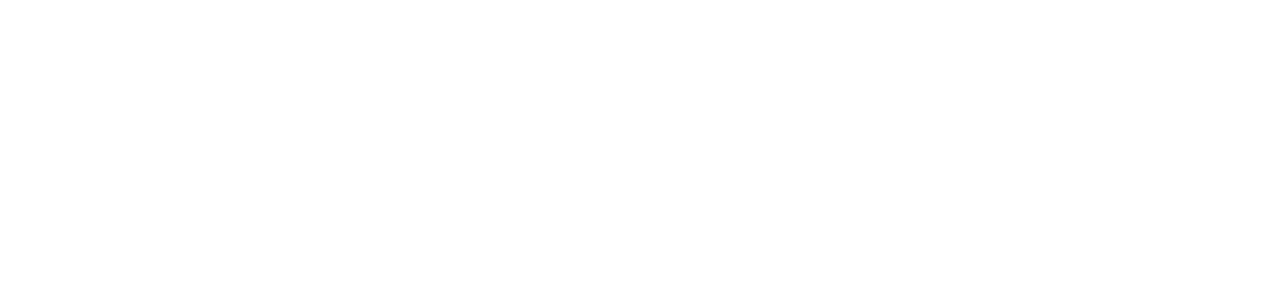
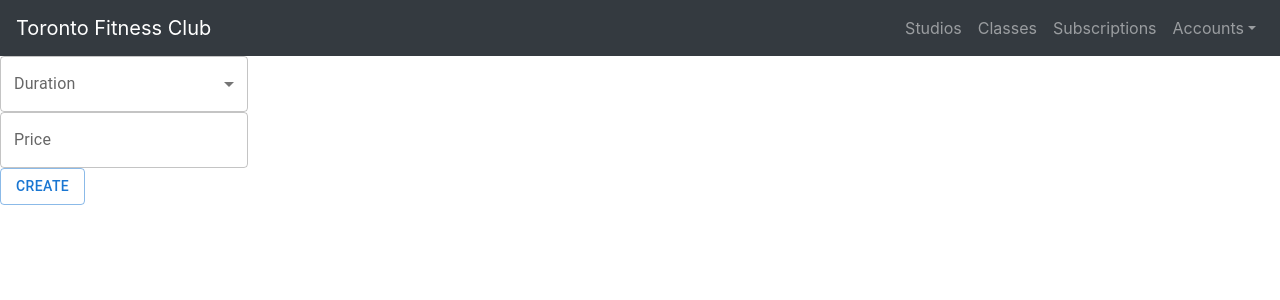
Before and after one commit to halasheta/toronto-fitness-club, a React (Create React App) app in the folder PF/fitness-club/: page /subscriptions/add in a window 1280 px wide. Before the commit this address had no page. Shown: the top 300 px of the page. Built offline with nearby package versions, Linux system fonts and the light colour scheme; no server answers.

Commit message:
dropdown to nav bar, fixed login signup functionality

```diff
--- a/PF/fitness-club/src/App.js
+++ b/PF/fitness-club/src/App.js
@@ -14,6 +14,7 @@ import StudiosAPIContext, { useStudioAPIContext } from "./contexts/StudiosAPICon
 import CreateStudio from "./components/Studio/CreateStudio";
 import UserAPIContext, {useUserAPIContext} from "./contexts/UserAPIContext";
 import StudioProfile from "./components/Studio/StudioProfile";
+import Subscription from "./components/Subscription";
 
 function App() {
     const studios = (
@@ -39,6 +40,7 @@ function App() {
 
                       {/* subscriptions paths */}
                       <Route path="subscriptions/" element={<Subscriptions/>}/>
+                      <Route path="subscriptions/add" element={<Subscription/>}/>
 
                       {/* accounts paths */}
                       <Route path="profile/" element={<Profile/>}/>
--- /dev/null
+++ b/PF/fitness-club/src/components/Subscription/index.js
@@ -0,0 +1,96 @@
+import React, {useContext, useState} from 'react';
+import {Autocomplete, Box, Button, FormControl, Input, InputLabel, MenuItem, Select, TextField} from "@mui/material";
+import { tokenHandle } from "../../pages/login";
+import { useNavigate } from "react-router-dom";
+import $ from 'jquery';
+import UserAPIContext from "../../contexts/UserAPIContext";
+import Status404 from "../Common/Errors/Status404";
+
+const Subscription = () => {
+    let navigate = useNavigate();
+
+    const [duration, setDuration] = useState("");
+    const [price, setPrice] = useState(0.00);
+
+    const { isAdmin } = useContext(UserAPIContext);
+
+    const submitReq = () => {
+        tokenHandle()
+            .then(success => {
+                if (!success) {
+                    // TODO: deal with unauthorized access (when a (non-admin) tries to access it)
+                    localStorage.setItem("lastPage", "/subscriptions/add")
+                    navigate("/login");
+                } else {
+                    fetch('http://localhost:8000/subscriptions/new/', {
+                        method: 'POST',
+                        headers: {
+                            'Content-Type': 'application/json',
+                            'Authorization': `Bearer ${localStorage.getItem("token")}`,
+                        },
+                        body: JSON.stringify({
+                            duration: duration,
+                            price: price
+                        })
+                    })
+                        .then(r => {
+                            if (r.ok) {
+                                navigate('/subscriptions');
+                            } else {
+                                return r.json();
+                            }
+                        })
+                        .then(r => {
+                            let res = r.valueOf();
+                            console.log(res);
+                        })
+                        .catch(err => console.log(err))
+                }
+            })
+
+    }
+
+
+    const durationChange = (event) => {
+        setDuration(event.target.value);
+    };
+
+    const priceChange = (event) => {
+        setPrice(event.target.value);
+    };
+
+    // TODO: fix dollar sign https://bytutorial.com/blogs/css3/how-to-add-a-currency-sign-inside-a-textbox-field
+    return (
+        <Box sx={{ minWidth: 120 }}>
+            <FormControl>
+                <InputLabel id="select-duration-label">Duration</InputLabel>
+                <Select
+                    labelId="select-duration-label"
+                    id="select-duration"
+                    value={duration}
+                    label="Duration"
+                    onChange={durationChange}
+                >
+                    <MenuItem value={"ANNUAL"}>Annual</MenuItem>
+                    <MenuItem value={"BIANNUAL"}>Biannual</MenuItem>
+                    <MenuItem value={"MONTHLY"}>Monthly</MenuItem>
+                    <MenuItem value={"BIWEEKLY"}>Biweekly</MenuItem>
+                    <MenuItem value={"WEEKLY"}>Weekly</MenuItem>
+                    <MenuItem value={"DAILY"}>Daily</MenuItem>
+                </Select>
+                <TextField
+                    id="filled-number"
+                    label="Price"
+                    type="Number"
+                    variant="outlined"
+                    onChange={priceChange}
+                />
+            </FormControl>
+            <br/>
+            <Button id="create-button" variant="outlined" onClick={submitReq}>CREATE</Button>
+        </Box>
+    );
+}
+
+
+export default Subscription;
--- a/PF/fitness-club/src/pages/login/index.js
+++ b/PF/fitness-club/src/pages/login/index.js
@@ -1,14 +1,13 @@
-import React, {useContext, useState} from 'react';
-import { useNavigate } from 'react-router-dom';
+import React, {useContext, useEffect, useState} from 'react';
+import { useNavigate, Link } from 'react-router-dom';
 import { TextField, Button } from "@mui/material";
-import StudiosAPIContext from "../../contexts/StudiosAPIContext";
 import UserAPIContext from "../../contexts/UserAPIContext";
 
 const Login = () => {
     const [email, setEmail] = useState("");
     const [password, setPassword] = useState("");
     const [validLogin, setValid] = useState(true);
-    const { setIsAdmin, setSubscription } = useContext(UserAPIContext);
+    const { isAdmin, subscription, setIsAdmin, setSubscription } = useContext(UserAPIContext);
 
     let navigate = useNavigate();
 
@@ -28,8 +27,8 @@ const Login = () => {
                 return Promise.reject(response);
             }
             return response.json()
-        }).then(data => {
-            if (data.access === undefined){
+        }).then(async data => {
+            if (data.access === undefined) {
                 setValid(false);
             } else {
                 localStorage.setItem("token", data.access);
@@ -37,16 +36,16 @@ const Login = () => {
                 fetch("http://localhost:8000/accounts/user/profile/", {
                     method: 'GET',
                     headers: {
-                        'Authorization': `Bearer ${localStorage.getItem("token")}`,
+                        'Authorization': `Bearer ${data.access}`,
                     }
-                }) .then(response => {
-                    if (!response.ok){
+                }).then(response => {
+                    if (!response.ok) {
                         return Promise.reject(response);
                     }
                     return response.json()
                 }).then(data => {
                     setIsAdmin(data.is_superuser);
-                    setSubscription(data.subscription);
+                    setSubscription(String(data.subscription));
                     navigate("/");
                 }).catch(err => {
                     console.log(err);
@@ -57,16 +56,21 @@ const Login = () => {
         })
     }
 
+    return <>
 
-    return <>
-        <TextField id="email" label="Email" variant="outlined" type="email"
-        onChange={e => setEmail(e.target.value)}/>
+        <h1>Log In</h1>
+        <form>
+            <TextField id="email" label="Email" variant="outlined" type="email" error={!validLogin} required
+            onChange={e => setEmail(e.target.value)}/>
+            <br/>
+            <TextField id="password" label="Password" variant="outlined" type="password" required
+            onChange={e => setPassword(e.target.value)} error={!validLogin}
+                       helperText={!validLogin ? 'Invalid email or password.' : ' '}/>
+            <br/>
+            <Button id="login-button" variant="contained" onClick={submitReq}>Log in</Button>
+        </form>
         <br/>
-        <TextField id="password" label="Password" variant="outlined" type="password"
-        onChange={e => setPassword(e.target.value)} error={!validLogin}
-                   helperText={!validLogin ? 'Invalid email or password.' : ' '}/>
-        <br/>
-        <Button id="login-button" variant="contained" onClick={submitReq}>Log in</Button>
+        <Link to="/signup">Don't have an account? <u>Sign up here!</u></Link>
     </>
 }
 
--- a/PF/fitness-club/src/pages/nav-bar/index.js
+++ b/PF/fitness-club/src/pages/nav-bar/index.js
@@ -1,10 +1,32 @@
-import React from 'react';
-import {Outlet} from "react-router-dom";
-import {NavLink,Navbar, NavbarBrand, Nav} from "react-bootstrap";
+import React, {useEffect, useState} from 'react';
+import {Outlet, useNavigate, Link} from "react-router-dom";
+import {NavLink, Navbar, NavbarBrand, Nav, NavDropdown} from "react-bootstrap";
 import {LinkContainer} from 'react-router-bootstrap';
+import {tokenHandle} from "../login";
 
 
 const Layout = () => {
+    const navigate = useNavigate();
+    const [loggedIn, setLoggedIn] = useState(false);
+
+
+    const logOut = () => {
+        localStorage.setItem("token", null);
+        localStorage.setItem("refresh", null);
+        navigate("/login")
+
+    }
+
+    useEffect(() => {
+        tokenHandle().then(success => {
+            if (!success){
+                setLoggedIn(false);
+            } else {
+                setLoggedIn(true);
+            }}
+        )
+    })
+    // TODO: toggle log in/sign up when all else is log-out is hidden and vice versa
 
     return (
         <div>
@@ -15,7 +37,22 @@ const Layout = () => {
 
                     <LinkContainer to="/classes"><NavLink>Classes</NavLink></LinkContainer>
                     <LinkContainer to="/subscriptions"><NavLink>Subscriptions</NavLink></LinkContainer>
-                    <LinkContainer to="/profile"><NavLink>Profile</NavLink></LinkContainer>
+
+                    {loggedIn &&
+                        <NavDropdown title="Accounts" id="basic-nav-dropdown">
+                        <NavDropdown.Item as={Link} to="/profile">Profile</NavDropdown.Item>
+                        <NavDropdown.Item as={Link} to="/payments">Payments</NavDropdown.Item>
+                        {/*<LinkContainer to="/payments"><NavDropdown.Item>Payments</NavDropdown.Item></LinkContainer>*/}
+                        <NavDropdown.Divider />
+                        <NavDropdown.Item onClick={logOut}>Log Out</NavDropdown.Item>
+                    </NavDropdown>}
+
+                    {!loggedIn &&
+                        <NavDropdown title="Accounts" id="basic-nav-dropdown">
+                            <NavDropdown.Item as={Link} to="/login">Log In</NavDropdown.Item>
+                            <NavDropdown.Item as={Link} to="/signup">Sign Up</NavDropdown.Item>
+                        </NavDropdown>}
+
                 </Nav>
             </Navbar>
 
--- a/PF/fitness-club/src/pages/signup/index.js
+++ b/PF/fitness-club/src/pages/signup/index.js
@@ -1,5 +1,6 @@
 import React, {useState} from 'react';
 import {Button, TextField} from "@mui/material"
+import {Link} from "react-router-dom";
 
 
 // display file name
@@ -62,8 +63,8 @@ const SignUp = () => {
 
     return (
         <>
+            <h1>Sign Up</h1>
             <form>
-                <h1>Sign Up</h1>
                 <TextField id="first_name" label="First Name" variant="outlined" required onChange={e => setFirst(e.target.value)}
                            error={errors.first !== undefined} helperText={errors.first}/>
                 <TextField id="last_name" label="Last Name" variant="outlined" required onChange={e => setLast(e.target.value)}
@@ -91,6 +92,9 @@ const SignUp = () => {
 
                 <Button id="submit-button" variant="contained" onClick={submitReq}>Sign Up</Button>
             </form>
+
+            <br/>
+            <Link to="/login">Already have an account? <u>Log in here!</u></Link>
 
         </>
 
--- a/PF/fitness-club/src/pages/subscriptions/index.js
+++ b/PF/fitness-club/src/pages/subscriptions/index.js
@@ -1,18 +1,35 @@
 import React, {useContext, useEffect, useState} from 'react';
 import {tokenHandle} from "../login";
 import {useNavigate} from "react-router-dom";
-import {Button, Modal} from "@mui/material";
+import {Box, Button, Modal, Typography} from "@mui/material";
 import UserAPIContext from "../../contexts/UserAPIContext";
 
 const Subscriptions = () => {
     let navigate = useNavigate();
     let open = false;
     const [subscriptions, setSubscriptions] = useState({results: {}});
-    const [modalMessage, setModalMessage] = useState("");
+    const [nextPage, setNextPage] = useState(null);
+    const [previousPage, setPreviousPage] = useState(null);
+    const [modalHeader, setModalHeader] = useState("Success");
+    const [modalMessage, setModalMessage] = useState("You have been successfully subscribed.");
 
-    const { isAdmin, subscription } = useContext(UserAPIContext);
+    const [modalOpen, setModalOpen] = useState(false);
+    const openModal = () => setModalOpen(true);
+    const closeModal = () => setModalOpen(false);
 
-    console.log(isAdmin, subscription);
+    const { isAdmin, subscription, setSubscription} = useContext(UserAPIContext);
+
+    const style = {
+        position: 'absolute',
+        top: '50%',
+        left: '50%',
+        transform: 'translate(-50%, -50%)',
+        width: 400,
+        bgcolor: 'background.paper',
+        border: '2px solid #000',
+        boxShadow: 24,
+        p: 4,
+    };
 
     const getData = () => {
         tokenHandle().then(success => {
@@ -29,9 +46,11 @@ const Subscriptions = () => {
                         if (!response.ok){
                             return Promise.reject(response);
                         }
-                        console.log(response)
                         return response.json()
                     }).then(data => {
+                        console.log(data)
+                        setNextPage(data.next);
+                        setPreviousPage(data.previous);
                         setSubscriptions(data);
                     }).catch(err => {
                         console.log(err);
@@ -61,10 +80,16 @@ const Subscriptions = () => {
                         console.log(response)
                         return response.json()
                     }).then(data => {
-                        console.log("successfully subscribed!")
+                        setSubscription(pk);
+                        setModalHeader("Success");
+                        setModalMessage("You have been successfully subscribed.")
+                        openModal();
                     }).catch(err => {
                         if (err.status === 400){
                             // bring up error box showing that
+                            setModalHeader("Error");
+                            setModalMessage("You do not have an existing payment method saved.")
+                            openModal();
                         }
                         // check if 400 because then redirect them to make a payment method
                         console.log(err);
@@ -74,6 +99,9 @@ const Subscriptions = () => {
         )
     }
 
+    const createSubscription = () => {
+        navigate('/subscriptions/add');
+    }
 
     useEffect(() => {
         getData();
@@ -81,39 +109,40 @@ const Subscriptions = () => {
 
 
 
+    // TODO: add subscriptions/new route to router
     return (
         <>
             <h1>Subscriptions</h1>
             {isAdmin && <Button
-                variant="outlined">
+                variant="outlined"
+                onClick={createSubscription}>
                 +
             </Button>}
 
-            {/*<Modal*/}
-            {/*    open={open}*/}
-            {/*    onClose={handleClose}*/}
-            {/*    aria-labelledby="modal-modal-title"*/}
-            {/*    aria-describedby="modal-modal-description"*/}
-            {/*>*/}
-            {/*    <Box sx={style}>*/}
-            {/*        <Typography id="modal-modal-title" variant="h6" component="h2">*/}
-            {/*            Text in a modal*/}
-            {/*        </Typography>*/}
-            {/*        <Typography id="modal-modal-description" sx={{ mt: 2 }}>*/}
-            {/*            Duis mollis, est non commodo luctus, nisi erat porttitor ligula.*/}
-            {/*        </Typography>*/}
-            {/*    </Box>*/}
-            {/*</Modal>*/}
+            <Modal
+                open={modalOpen}
+                onClose={closeModal}
+                aria-labelledby="modal-modal-title"
+                aria-describedby="modal-modal-description"
+            >
+                <Box sx={style}>
+                    <Typography id="modal-modal-title" variant="h6" component="h2">
+                        {modalHeader}
+                    </Typography>
+                    <Typography id="modal-modal-description" sx={{ mt: 2 }}>
+                        {modalMessage}
+                    </Typography>
+                </Box>
+            </Modal>
             <div>
                 {Object.entries(subscriptions.results).map(([prop, value]) => {
-                    console.log(value);
                     return (
                         <>
                             <div>
                                 <div className='subscription' key={prop}>
                                     <h2>{value.duration}</h2>
                                     <h2>{"$" + String(value.price)}</h2>
-                                    <Button id="subscribe-button" name={value.pk} variant="contained" onClick={subscribe} disabled={value.pk === subscription}>Subscribe</Button>
+                                    <Button id="subscribe-button" name={value.pk} variant="contained" onClick={subscribe} disabled={String(value.pk) === subscription}>Subscribe</Button>
                                 </div>
                             </div>
                         </>
```
Also changed, not shown: PF/fitness-club/src/pages/profile/index.js (+2 -8 lines).
